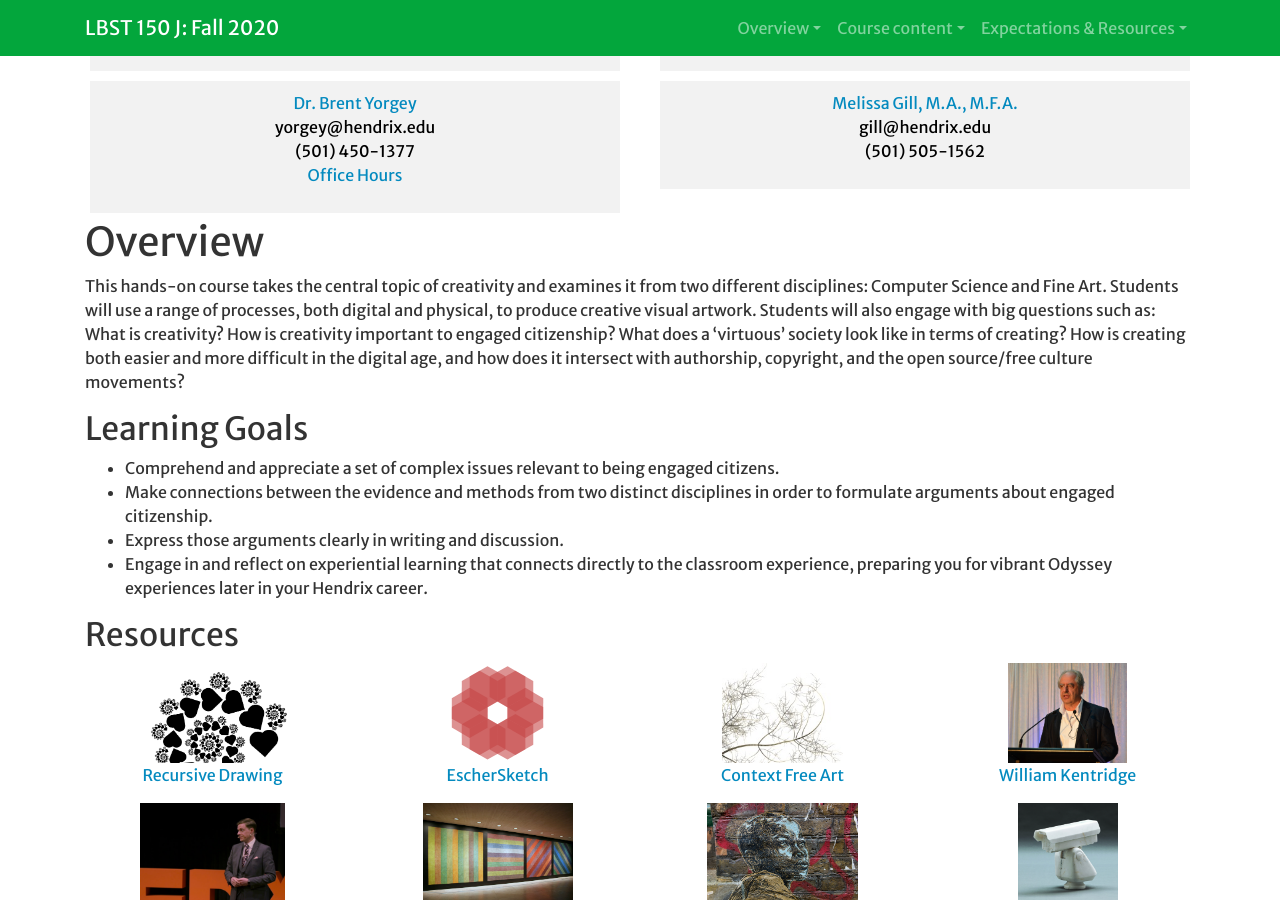
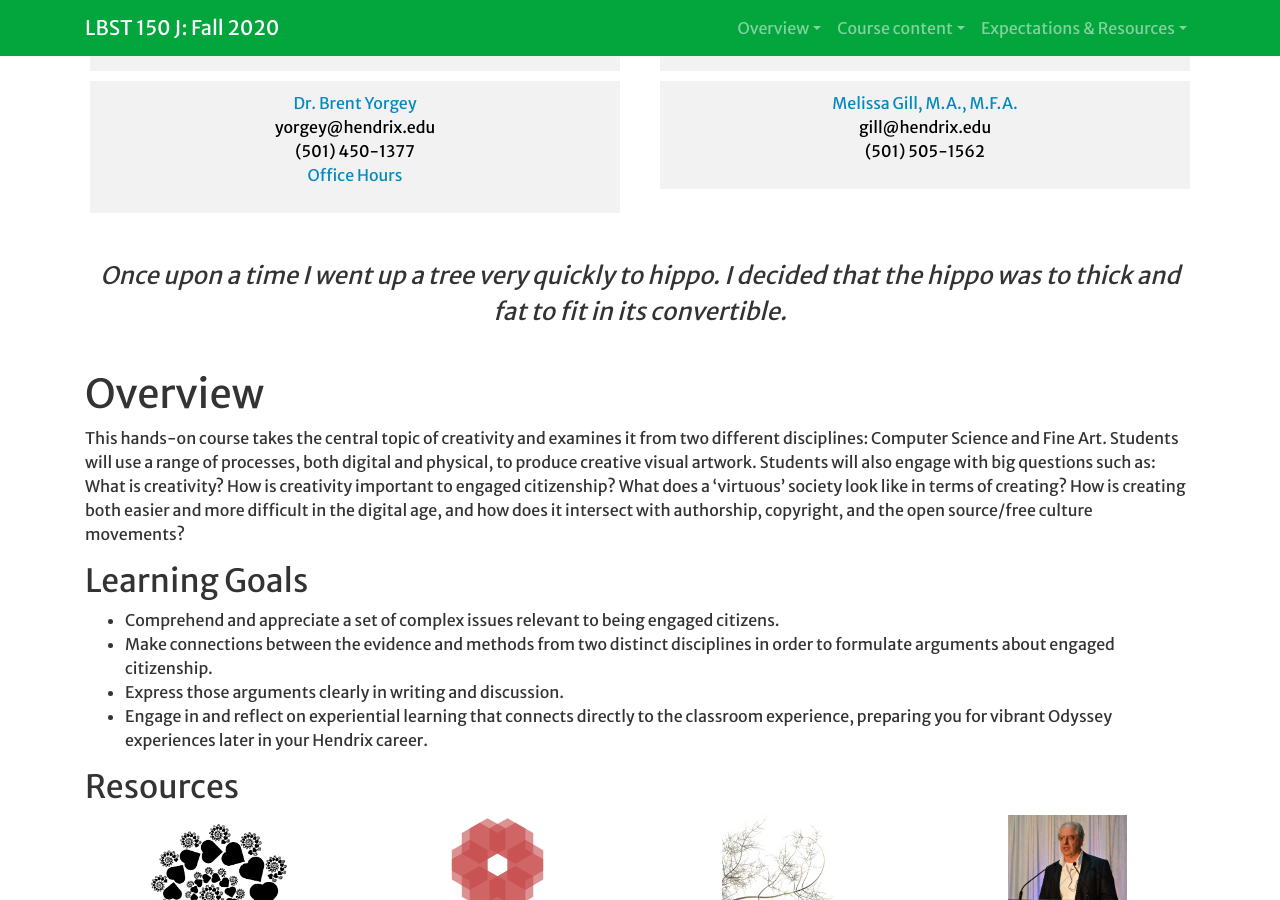
Before and after one commit to Hendrix-CS/creativity-TEC, a Jekyll site: the page built from index.md, in a window 1280 px wide and 900 px high, scrolled down 559 px. Built offline with Jekyll 4.4.1, drawn with Linux system fonts in a browser that asks for light colours; a script that is not in the unit is left out; our own code applies the rules of GitHub Pages for plain Markdown files.

Commit message:
hippo story

```diff
--- a/index.md
+++ b/index.md
@@ -4,6 +4,13 @@
 
 layout: course-TEC
 ---
+
+<br/>
+<div style="text-align: center;"><span style="font-size: x-large;
+font-style: italic;">Once upon a time I went up a tree very quickly to
+hippo.  I decided that the hippo was to thick and fat to fit in its
+convertible.</span></div>
+<br/>
 
 # <a name="description">Overview</a>
 
```
